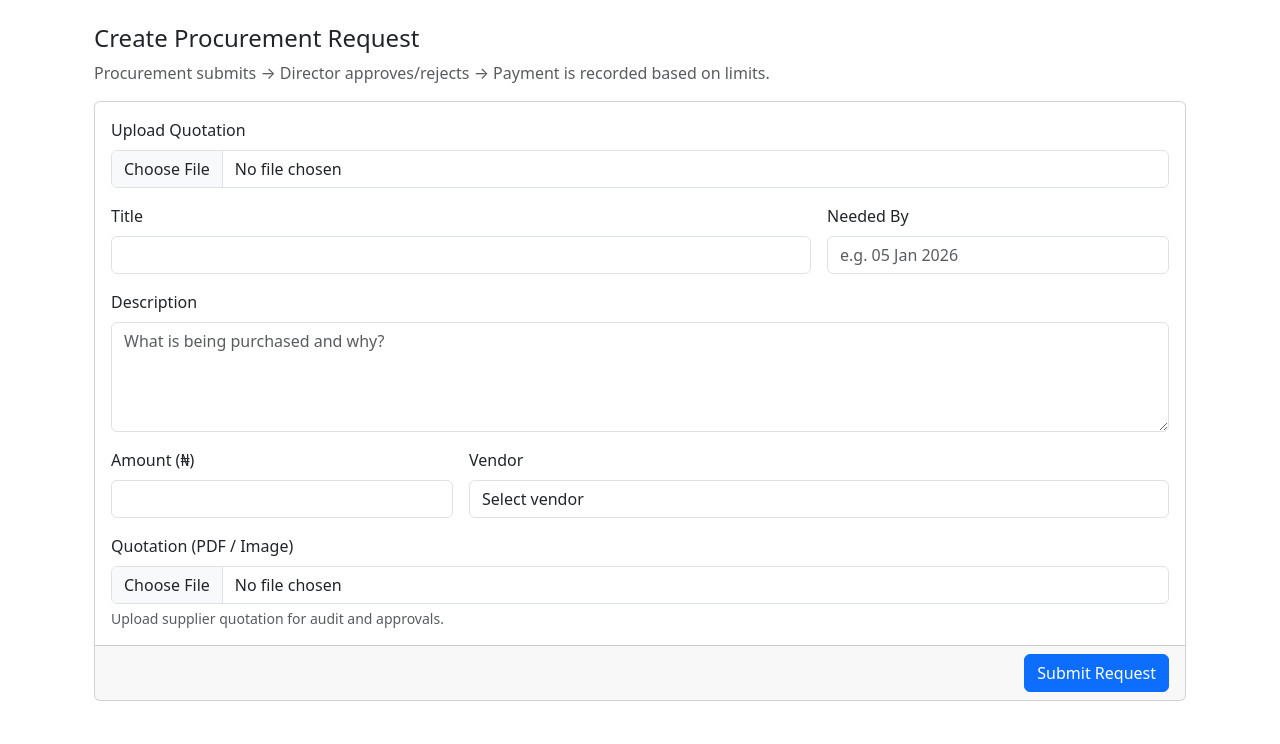
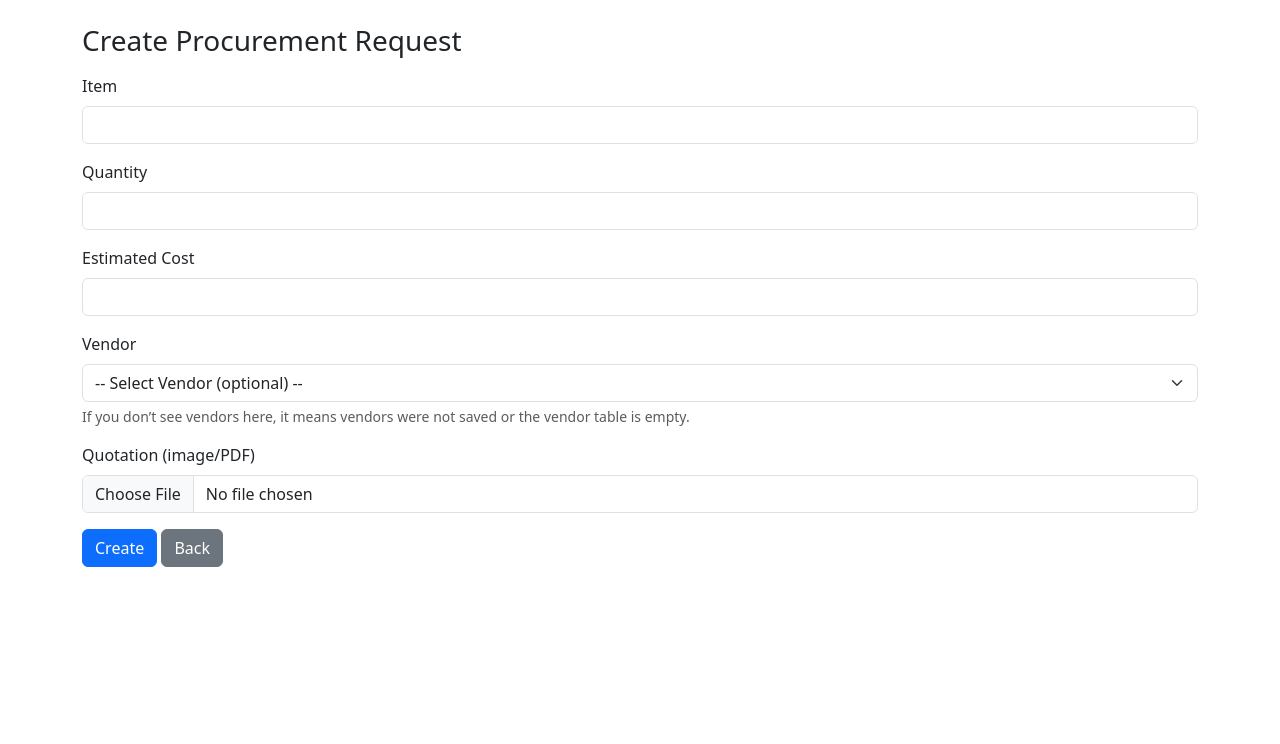
Before and after one commit to abraham-ofolu/queensmeal_procurement, a Flask app: page /procurement/create in a window 1280 px wide. Shown: the part 56-800 px from the top of the page. Run offline with Flask 3, Linux system fonts and the light colour scheme; a user stored in the database is signed in; tables that the repository leaves empty hold one stand-in row (values such as "Sample post"); parts of the project's set-up code (start-up, migrations or seed data) failed here and were passed over.

Commit message:
Phase 2 Step 3: receipts upload/preview + vendor select + quotation_url saving

```diff
--- a/app/routes/procurement.py
+++ b/app/routes/procurement.py
@@ -1,66 +1,71 @@
-import os
 from datetime import datetime
-from flask import Blueprint, render_template, request, redirect, url_for, current_app, send_from_directory
-from flask_login import login_required
+from flask import Blueprint, render_template, request, redirect, url_for, flash
+from flask_login import login_required, current_user
+import cloudinary
+import cloudinary.uploader
 
 from app.extensions import db
-from app.models import ProcurementRequest, AuditLog
+from app.models import ProcurementRequest, Vendor
 
 procurement_bp = Blueprint("procurement", __name__, url_prefix="/procurement")
 
 
-@procurement_bp.route("/")
+def _upload_to_cloudinary(file_storage, folder: str) -> str | None:
+    if not file_storage or file_storage.filename == "":
+        return None
+    res = cloudinary.uploader.upload(
+        file_storage,
+        folder=folder,
+        resource_type="auto",
+        unique_filename=True,
+        overwrite=False,
+    )
+    return res.get("secure_url")
+
+
+@procurement_bp.route("/", methods=["GET"])
 @login_required
 def list_requests():
-    requests = ProcurementRequest.query.order_by(
-        ProcurementRequest.created_at.desc()
-    ).all()
-    return render_template("procurement/list.html", requests=requests)
+    reqs = ProcurementRequest.query.order_by(ProcurementRequest.created_at.desc()).all()
+    return render_template("procurement/list.html", requests=reqs)
 
 
 @procurement_bp.route("/create", methods=["GET", "POST"])
 @login_required
 def create_request():
+    vendors = Vendor.query.order_by(Vendor.name.asc()).all()
+
     if request.method == "POST":
+        item = request.form.get("item", "").strip()
+        quantity = request.form.get("quantity", "").strip()
+        estimated_cost = request.form.get("estimated_cost", "").strip()
+        vendor_id = request.form.get("vendor_id", "").strip()
+
+        quotation_file = request.files.get("quotation")
+        quotation_url = _upload_to_cloudinary(quotation_file, folder="queensmeal/quotations")
+
         pr = ProcurementRequest(
-            title=request.form.get("title"),
-            description=request.form.get("description"),
-            amount=request.form.get("amount"),
+            item=item,
+            quantity=quantity,
+            estimated_cost=float(estimated_cost) if estimated_cost else 0.0,
+            vendor_id=int(vendor_id) if vendor_id else None,
+            quotation_url=quotation_url,
             status="pending",
-            created_at=datetime.utcnow()
-        )
-        db.session.add(pr)
-        db.session.flush()  # ensures pr.id exists
-
-        # ✅ AUDIT LOG WITHOUT user_id
-        db.session.add(
-            AuditLog(
-                action="Created procurement request",
-                entity="ProcurementRequest",
-                entity_id=pr.id
-            )
+            created_by=current_user.id,
+            created_at=datetime.utcnow(),
         )
 
+        db.session.add(pr)
         db.session.commit()
+
+        flash("Procurement request created.", "success")
         return redirect(url_for("procurement.list_requests"))
 
-    return render_template("procurement/create.html")
+    return render_template("procurement/create.html", vendors=vendors)
 
 
-@procurement_bp.route("/<int:request_id>")
+@procurement_bp.route("/<int:request_id>", methods=["GET"])
 @login_required
-def view_request(request_id):
+def view_request(request_id: int):
     pr = ProcurementRequest.query.get_or_404(request_id)
     return render_template("procurement/view.html", pr=pr)
-
-
-@procurement_bp.route("/quotation/<path:filename>")
-@login_required
-def view_quotation(filename):
-    upload_dir = os.path.join(
-        current_app.root_path,
-        "static",
-        "uploads",
-        "quotations"
-    )
-    return send_from_directory(upload_dir, filename, as_attachment=False)
--- a/app/templates/procurement/create.html
+++ b/app/templates/procurement/create.html
@@ -1,66 +1,44 @@
 {% extends "base.html" %}
 {% block content %}
 
-<div class="container mt-4">
-  <h4>Create Procurement Request</h4>
-  <p class="text-muted">Procurement submits → Director approves/rejects → Payment is recorded based on limits.</p>
+<h3>Create Procurement Request</h3>
 
-  <form method="POST" enctype="multipart/form-data" class="card">
-    <div class="card-body">
-
-      <form method="POST" enctype="multipart/form-data">
+<form method="POST" enctype="multipart/form-data" class="mt-3">
 
   <div class="mb-3">
-  <label class="form-label">Upload Quotation</label>
-  <input type="file" name="quotation" class="form-control">
+    <label class="form-label">Item</label>
+    <input class="form-control" name="item" required>
   </div>
 
-
-
-      <div class="row g-3">
-        <div class="col-md-8">
-          <label class="form-label">Title</label>
-          <input name="title" class="form-control" required>
+  <div class="mb-3">
+    <label class="form-label">Quantity</label>
+    <input class="form-control" name="quantity" required>
   </div>
 
-        <div class="col-md-4">
-          <label class="form-label">Needed By</label>
-          <input name="needed_by" class="form-control" placeholder="e.g. 05 Jan 2026">
+  <div class="mb-3">
+    <label class="form-label">Estimated Cost</label>
+    <input class="form-control" name="estimated_cost" type="number" step="0.01" required>
   </div>
 
-        <div class="col-12">
-          <label class="form-label">Description</label>
-          <textarea name="description" class="form-control" rows="4" placeholder="What is being purchased and why?"></textarea>
-        </div>
-
-        <div class="col-md-4">
-          <label class="form-label">Amount (₦)</label>
-          <input name="amount" type="number" step="0.01" class="form-control" required>
-        </div>
-
-        <div class="col-md-8">
+  <div class="mb-3">
     <label class="form-label">Vendor</label>
-          <select name="vendor_id" class="form-control" required>
-            <option value="">Select vendor</option>
+    <select class="form-select" name="vendor_id">
+      <option value="">-- Select Vendor (optional) --</option>
       {% for v in vendors %}
         <option value="{{ v.id }}">{{ v.name }}</option>
       {% endfor %}
     </select>
+    <div class="form-text">If you don’t see vendors here, it means vendors were not saved or the vendor table is empty.</div>
   </div>
 
-        <div class="col-12">
-          <label class="form-label">Quotation (PDF / Image)</label>
-          <input type="file" name="quotation" class="form-control">
-          <div class="form-text">Upload supplier quotation for audit and approvals.</div>
-        </div>
+  <div class="mb-3">
+    <label class="form-label">Quotation (image/PDF)</label>
+    <input class="form-control" name="quotation" type="file">
   </div>
 
-    </div>
+  <button class="btn btn-primary" type="submit">Create</button>
+  <a class="btn btn-secondary" href="{{ url_for('procurement.list_requests') }}">Back</a>
 
-    <div class="card-footer d-flex justify-content-end">
-      <button class="btn btn-primary">Submit Request</button>
-    </div>
 </form>
-</div>
 
 {% endblock %}
```
Also changed, not shown: app/routes/finance.py (+49 -35 lines), app/templates/finance/create_payment.html (+18 -28 lines), app/templates/finance/payments.html (+21 -19 lines). Lines whose indentation alone changed are shown as unchanged.
